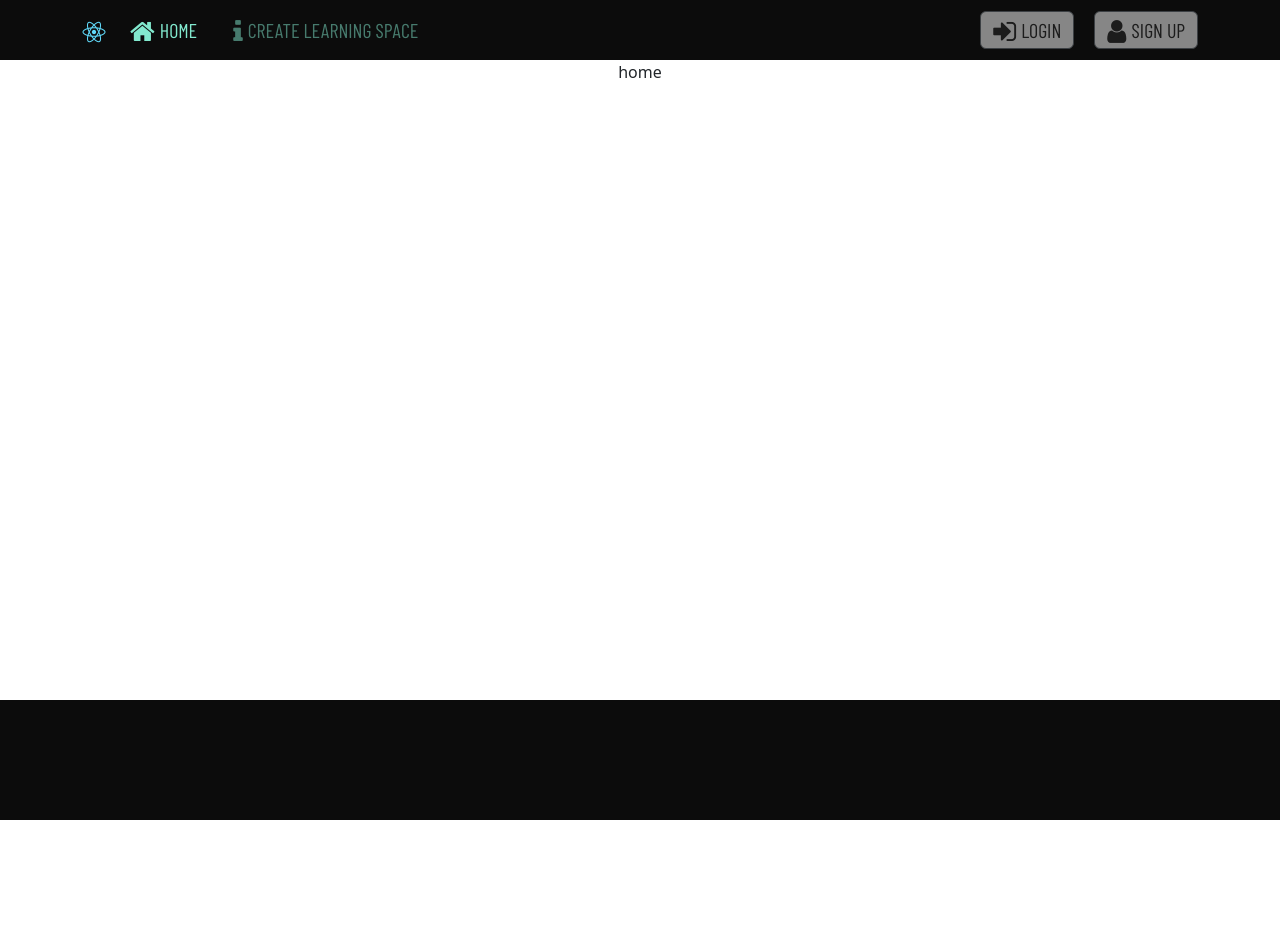
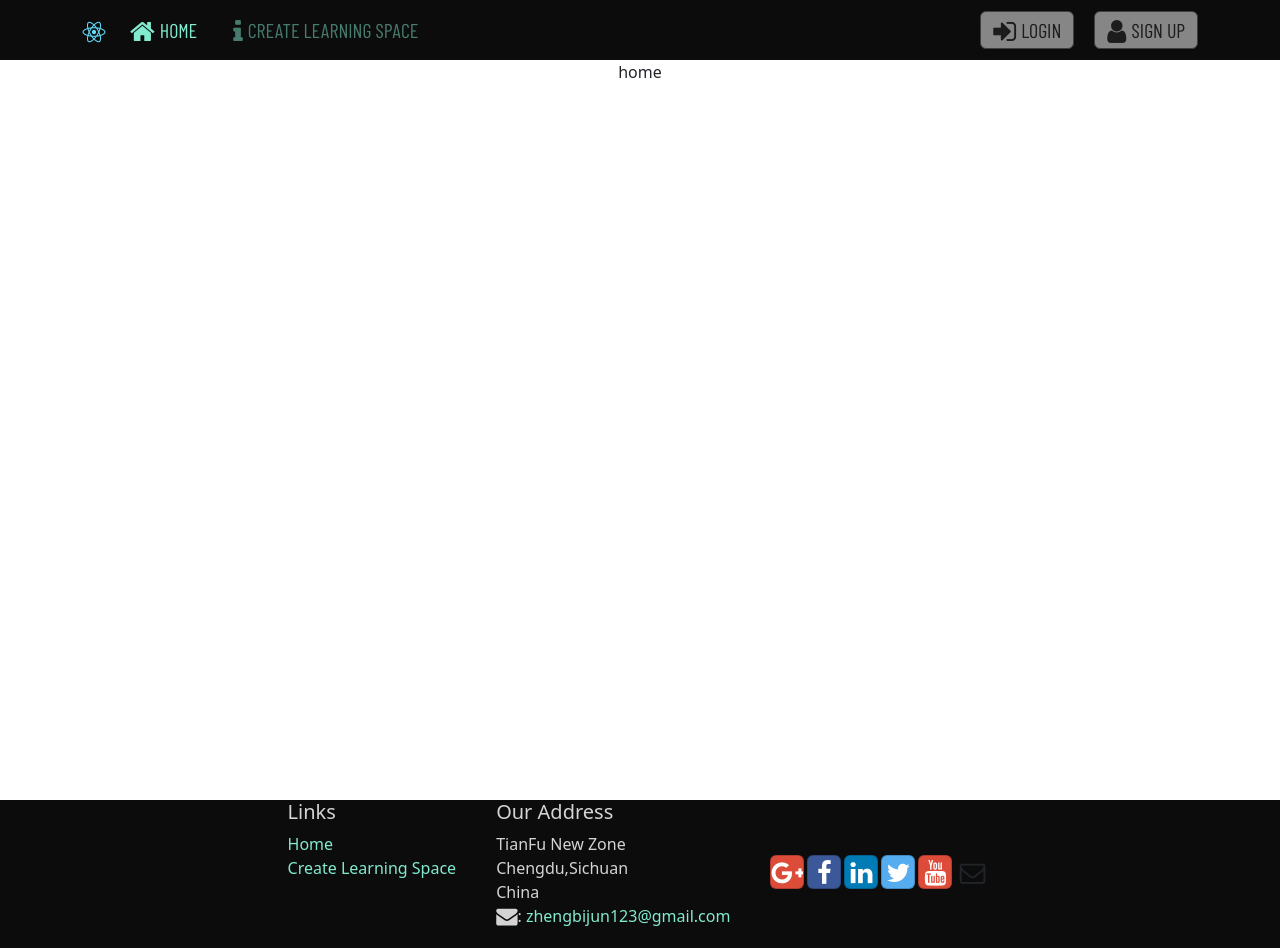
Before and after one commit to raytracer1/notes-frontend, a React app: page / in a window 1280 px wide. Shown: the top 948 px of the page. Before the commit the page ends 820 px from the top, so only its background shows below. Built offline with nearby package versions, Linux system fonts and the light colour scheme.

Commit message:
add footer

```diff
--- a/src/components/Footer/index.tsx
+++ b/src/components/Footer/index.tsx
@@ -1,10 +1,42 @@
 import './style.scss';
+import { Link } from 'react-router-dom';
 
 function Footer() {
     return (
       <div className='footer'>
-        <div className='container'>
-
+        <div className='footer-container'>
+          <div className='content'>
+            <div className='links'>
+              <h5>Links</h5>
+              <ul className="list-unstyled">
+                <li><Link to='/home'>Home</Link></li>
+                <li><Link to='/space'>Create Learning Space</Link></li>
+              </ul>
+            </div>
+            <div className="address">
+              <h5>Our Address</h5>
+              <address>
+                TianFu New Zone<br />
+                Chengdu,Sichuan<br />
+                China<br />
+                <i className="fa fa-envelope fa-lg"></i>: <a href="mailto:zhengbijun123@gmail.com">
+                  zhengbijun123@gmail.com</a>
+              </address>
+            </div>
+            <div className="social">
+              <div className="text-center">
+                <a className="btn btn-social-icon btn-google" href="http://google.com/+"><i className="fa fa-google-plus"></i></a>
+                <a className="btn btn-social-icon btn-facebook" href="http://www.facebook.com/profile.php?id="><i className="fa fa-facebook"></i></a>
+                <a className="btn btn-social-icon btn-linkedin" href="http://www.linkedin.com/in/"><i className="fa fa-linkedin"></i></a>
+                <a className="btn btn-social-icon btn-twitter" href="http://twitter.com/"><i className="fa fa-twitter"></i></a>
+                <a className="btn btn-social-icon btn-google" href="http://youtube.com/"><i className="fa fa-youtube"></i></a>
+                <a className="btn btn-social-icon" href="mailto:zhengbijun123@gmail.com"><i className="fa fa-envelope-o"></i></a>
+              </div>
+            </div>
+          </div>
+          <div className='copyright'>
+            <p>© Copyright 2023 raytracer1</p>
+          </div>
         </div>
       </div>
     );
--- a/src/components/Footer/style.scss
+++ b/src/components/Footer/style.scss
@@ -1,8 +1,58 @@
 .footer {
     width: 100%;
     display: flex;
-    flex-direction: row;
     justify-content: center;
     min-height: 120px;
     background-color: #0c0c0c;
 }
+
+.footer-container {
+    width: 1376px;
+    display: flex;
+    flex-direction: column;
+    justify-content: center;
+    align-items: center;
+
+    @media(max-width:767px) {
+        width: 100%;
+    }
+
+    .content {
+        display: flex;
+        flex-direction: row;
+
+        @media(max-width:767px) {
+            flex-direction: column;
+        }
+
+        .links, .address {
+            margin-right: 40px;
+            color: #d4d4d4;
+            a {
+                text-decoration: none;
+                color: #82eacf;;
+            }
+        }
+
+        .social {
+            display: flex;
+            flex-direction: row;
+            align-items: center;
+            color: #fff;
+
+            .btn {
+                margin-right: 3px;
+            }
+        }
+    }
+
+    .copyright {
+        display: flex;
+        flex-direction: row;
+        color: #d4d4d4;
+
+        @media(max-width:767px) {
+            margin-top: 10px;
+        }
+    }
+}
--- a/src/components/Main/style.scss
+++ b/src/components/Main/style.scss
@@ -3,6 +3,6 @@
     flex-direction: column;
 
     .body {
-        min-height: calc(100vh - 160px);
+        min-height: calc(100vh - 60px);
     }
 }
```
